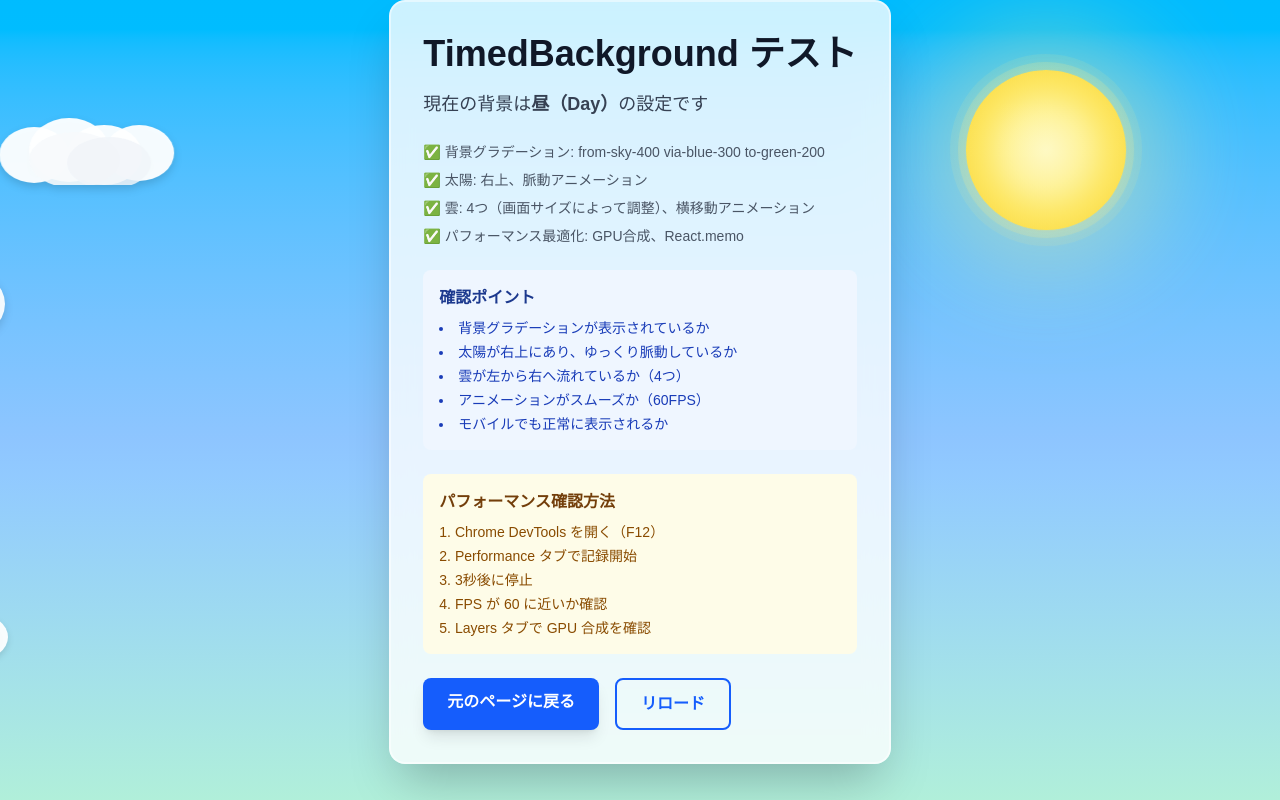
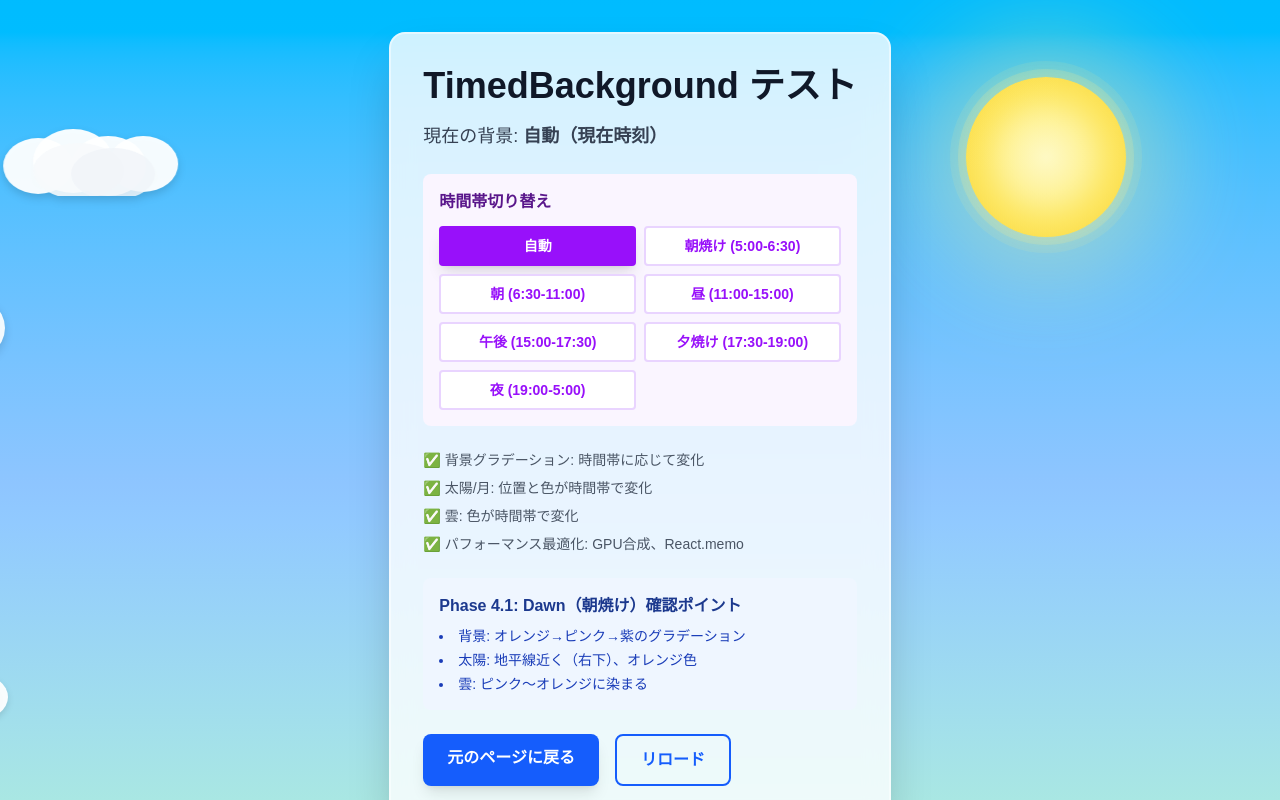
Before and after one commit to AliceWonerfulWorld/mounting_mountain, a Next.js app: page /test-background in a window 1280 px wide. Shown: the top 800 px of the page. Built offline with nearby package versions, Linux system fonts and the light colour scheme; no server answers.

Commit message:
feat: implement time-based background changes and debug mode support

```diff
--- a/src/app/test-background/page.tsx
+++ b/src/app/test-background/page.tsx
@@ -3,16 +3,18 @@
 import { useState, useEffect } from "react";
 import Link from "next/link";
 import { TimedBackground } from "@/components/background/TimedBackground";
+import type { TimeOfDay } from "@/lib/timeOfDayConfig";
 
 /**
  * TimedBackground コンポーネントのテストページ
- * Phase 2: 新しいコンポーネントの動作確認用
+ * Phase 4: 各時間帯の背景を確認
  *
  * アクセス方法: http://localhost:3000/test-background
  */
 export default function TestBackgroundPage() {
   const [windowWidth, setWindowWidth] = useState<number | null>(null);
   const [cloudCount, setCloudCount] = useState<number | null>(null);
+  const [debugTime, setDebugTime] = useState<TimeOfDay | undefined>(undefined);
 
   useEffect(() => {
     // クライアント側でのみ実行
@@ -33,48 +35,74 @@ export default function TestBackgroundPage() {
     return () => window.removeEventListener('resize', updateDimensions);
   }, []);
 
+  const timeLabels: Record<TimeOfDay, string> = {
+    dawn: "朝焼け (5:00-6:30)",
+    morning: "朝 (6:30-11:00)",
+    day: "昼 (11:00-15:00)",
+    afternoon: "午後 (15:00-17:30)",
+    sunset: "夕焼け (17:30-19:00)",
+    night: "夜 (19:00-5:00)",
+  };
+
   return (
     <div className="relative min-h-screen overflow-hidden text-gray-900">
       {/* TimedBackground コンポーネントをテスト */}
-      <TimedBackground />
+      <TimedBackground debugTimeOfDay={debugTime} />
 
       {/* テスト用のコンテンツ */}
-      <div className="relative z-10 flex min-h-screen flex-col items-center justify-center px-6">
-        <div className="mb-8 rounded-2xl border-2 border-white/50 bg-white/80 p-8 shadow-2xl backdrop-blur-md">
+      <div className="relative z-10 flex min-h-screen flex-col items-center justify-center px-6 py-8">
+        <div className="mb-8 rounded-2xl border-2 border-white/50 bg-white/80 p-8 shadow-2xl backdrop-blur-md max-w-2xl">
           <h1 className="mb-4 text-4xl font-black text-gray-900">
             TimedBackground テスト
           </h1>
           <p className="mb-6 text-lg text-gray-700">
-            現在の背景は<strong>昼（Day）</strong>の設定です
+            現在の背景: <strong>{debugTime ? timeLabels[debugTime] : '自動（現在時刻）'}</strong>
           </p>
 
+          {/* 時間帯切り替えボタン */}
+          <div className="mb-6 rounded-lg bg-purple-50 p-4">
+            <h2 className="mb-3 font-bold text-purple-900">時間帯切り替え</h2>
+            <div className="grid grid-cols-2 gap-2">
+              <button
+                onClick={() => setDebugTime(undefined)}
+                className={`rounded px-3 py-2 text-sm font-bold transition-all ${
+                  debugTime === undefined
+                    ? 'bg-purple-600 text-white shadow-lg'
+                    : 'bg-white text-purple-600 border-2 border-purple-200 hover:bg-purple-50'
+                }`}
+              >
+                自動
+              </button>
+              {(Object.keys(timeLabels) as TimeOfDay[]).map((time) => (
+                <button
+                  key={time}
+                  onClick={() => setDebugTime(time)}
+                  className={`rounded px-3 py-2 text-sm font-bold transition-all ${
+                    debugTime === time
+                      ? 'bg-purple-600 text-white shadow-lg'
+                      : 'bg-white text-purple-600 border-2 border-purple-200 hover:bg-purple-50'
+                  }`}
+                >
+                  {timeLabels[time]}
+                </button>
+              ))}
+            </div>
+          </div>
+
           <div className="mb-6 space-y-2 text-sm text-gray-600">
-            <p>✅ 背景グラデーション: from-sky-400 via-blue-300 to-green-200</p>
-            <p>✅ 太陽: 右上、脈動アニメーション</p>
-            <p>✅ 雲: 4つ（画面サイズによって調整）、横移動アニメーション</p>
+            <p>✅ 背景グラデーション: 時間帯に応じて変化</p>
+            <p>✅ 太陽/月: 位置と色が時間帯で変化</p>
+            <p>✅ 雲: 色が時間帯で変化</p>
             <p>✅ パフォーマンス最適化: GPU合成、React.memo</p>
           </div>
 
           <div className="mb-6 rounded-lg bg-blue-50 p-4">
-            <h2 className="mb-2 font-bold text-blue-900">確認ポイント</h2>
+            <h2 className="mb-2 font-bold text-blue-900">Phase 4.1: Dawn（朝焼け）確認ポイント</h2>
             <ul className="list-inside list-disc space-y-1 text-sm text-blue-800">
-              <li>背景グラデーションが表示されているか</li>
-              <li>太陽が右上にあり、ゆっくり脈動しているか</li>
-              <li>雲が左から右へ流れているか（4つ）</li>
-              <li>アニメーションがスムーズか（60FPS）</li>
-              <li>モバイルでも正常に表示されるか</li>
+              <li>背景: オレンジ→ピンク→紫のグラデーション</li>
+              <li>太陽: 地平線近く（右下）、オレンジ色</li>
+              <li>雲: ピンク〜オレンジに染まる</li>
             </ul>
-          </div>
-
-          <div className="mb-6 rounded-lg bg-yellow-50 p-4">
-            <h2 className="mb-2 font-bold text-yellow-900">パフォーマンス確認方法</h2>
-            <ol className="list-inside list-decimal space-y-1 text-sm text-yellow-800">
-              <li>Chrome DevTools を開く（F12）</li>
-              <li>Performance タブで記録開始</li>
-              <li>3秒後に停止</li>
-              <li>FPS が 60 に近いか確認</li>
-              <li>Layers タブで GPU 合成を確認</li>
-            </ol>
           </div>
 
           <div className="flex gap-4">
--- a/src/components/background/TimedBackground.tsx
+++ b/src/components/background/TimedBackground.tsx
@@ -2,12 +2,14 @@
 
 import React, { useState, useEffect } from "react";
 import { motion } from "framer-motion";
+import { useTimeOfDayExtended } from "@/hooks/useTimeOfDay";
+import type { TimeOfDay } from "@/lib/timeOfDayConfig";
 
 /**
  * TimedBackground コンポーネント
  *
  * 時間帯に応じて背景を変化させるコンポーネント
- * Phase 2: 現在は昼の背景のみを完全再現（時間帯切り替えは Phase 4 で実装）
+ * Phase 4: 各時間帯の背景を実装
  *
  * パフォーマンス最適化:
  * - React.memo でラップ
@@ -15,12 +17,142 @@ import { motion } from "framer-motion";
  * - 画面サイズに応じて雲の表示数を調整
  */
 
-interface TimedBackgroundProps {
-  /** デバッグ用: 時間帯を強制指定（Phase 4で使用） */
-  timeOfDay?: string;
+// 時間帯ごとの背景設定
+interface TimeConfig {
+  skyGradient: string;
+  sun: {
+    position: string;
+    size: string;
+    coreGradient: string;
+    glowGradient1: string;
+    glowGradient2: string;
+    shadowColor: string;
+  };
+  clouds: {
+    fill: string;
+    fillAlt1: string;
+    fillAlt2: string;
+    opacity: number;
+  };
 }
 
-const TimedBackgroundComponent: React.FC<TimedBackgroundProps> = ({ timeOfDay = 'day' }) => {
+const TIME_CONFIGS: Record<TimeOfDay, TimeConfig> = {
+  dawn: {
+    skyGradient: "from-orange-300 via-pink-300 to-purple-400",
+    sun: {
+      position: "right-[15%] bottom-[15%]", // 地平線近く
+      size: "h-32 w-32",
+      coreGradient: "radial-gradient(circle, #fed7aa 0%, #fdba74 30%, #fb923c 60%, #f97316 100%)",
+      glowGradient1: "radial-gradient(circle, rgba(251, 146, 60, 0.5) 0%, rgba(249, 115, 22, 0.25) 50%, transparent 100%)",
+      glowGradient2: "radial-gradient(circle, rgba(251, 146, 60, 0.3) 0%, rgba(249, 115, 22, 0.15) 40%, transparent 100%)",
+      shadowColor: "rgba(251, 146, 60, 0.4)",
+    },
+    clouds: {
+      fill: "#fecaca", // ピンク系
+      fillAlt1: "#fde68a", // 薄いオレンジ
+      fillAlt2: "#fed7aa", // 薄いピーチ
+      opacity: 0.85,
+    },
+  },
+  morning: {
+    skyGradient: "from-sky-300 via-blue-200 to-green-100",
+    sun: {
+      position: "right-[12%] top-[20%]",
+      size: "h-36 w-36",
+      coreGradient: "radial-gradient(circle, #fef9c3 0%, #fef08a 30%, #fde047 60%, #facc15 100%)",
+      glowGradient1: "radial-gradient(circle, rgba(254, 249, 195, 0.6) 0%, rgba(254, 240, 138, 0.3) 50%, transparent 100%)",
+      glowGradient2: "radial-gradient(circle, rgba(254, 249, 195, 0.4) 0%, rgba(254, 240, 138, 0.2) 40%, transparent 100%)",
+      shadowColor: "rgba(254, 240, 138, 0.4)",
+    },
+    clouds: {
+      fill: "white",
+      fillAlt1: "#f8fafc",
+      fillAlt2: "#f1f5f9",
+      opacity: 0.95,
+    },
+  },
+  day: {
+    skyGradient: "from-sky-400 via-blue-300 to-green-200",
+    sun: {
+      position: "right-[12%] top-[8%]",
+      size: "h-40 w-40",
+      coreGradient: "radial-gradient(circle, #fef9c3 0%, #fef08a 30%, #fde047 60%, #facc15 100%)",
+      glowGradient1: "radial-gradient(circle, rgba(254, 249, 195, 0.6) 0%, rgba(254, 240, 138, 0.3) 50%, transparent 100%)",
+      glowGradient2: "radial-gradient(circle, rgba(254, 249, 195, 0.4) 0%, rgba(254, 240, 138, 0.2) 40%, transparent 100%)",
+      shadowColor: "rgba(254, 240, 138, 0.4)",
+    },
+    clouds: {
+      fill: "white",
+      fillAlt1: "#f8fafc",
+      fillAlt2: "#f1f5f9",
+      opacity: 0.95,
+    },
+  },
+  afternoon: {
+    skyGradient: "from-sky-400 via-blue-300 to-green-200",
+    sun: {
+      position: "right-[12%] top-[8%]",
+      size: "h-40 w-40",
+      coreGradient: "radial-gradient(circle, #fef9c3 0%, #fef08a 30%, #fde047 60%, #facc15 100%)",
+      glowGradient1: "radial-gradient(circle, rgba(254, 249, 195, 0.6) 0%, rgba(254, 240, 138, 0.3) 50%, transparent 100%)",
+      glowGradient2: "radial-gradient(circle, rgba(254, 249, 195, 0.4) 0%, rgba(254, 240, 138, 0.2) 40%, transparent 100%)",
+      shadowColor: "rgba(254, 240, 138, 0.4)",
+    },
+    clouds: {
+      fill: "white",
+      fillAlt1: "#f8fafc",
+      fillAlt2: "#f1f5f9",
+      opacity: 0.95,
+    },
+  },
+  sunset: {
+    skyGradient: "from-sky-400 via-blue-300 to-green-200",
+    sun: {
+      position: "right-[12%] top-[8%]",
+      size: "h-40 w-40",
+      coreGradient: "radial-gradient(circle, #fef9c3 0%, #fef08a 30%, #fde047 60%, #facc15 100%)",
+      glowGradient1: "radial-gradient(circle, rgba(254, 249, 195, 0.6) 0%, rgba(254, 240, 138, 0.3) 50%, transparent 100%)",
+      glowGradient2: "radial-gradient(circle, rgba(254, 249, 195, 0.4) 0%, rgba(254, 240, 138, 0.2) 40%, transparent 100%)",
+      shadowColor: "rgba(254, 240, 138, 0.4)",
+    },
+    clouds: {
+      fill: "white",
+      fillAlt1: "#f8fafc",
+      fillAlt2: "#f1f5f9",
+      opacity: 0.95,
+    },
+  },
+  night: {
+    skyGradient: "from-sky-400 via-blue-300 to-green-200",
+    sun: {
+      position: "right-[12%] top-[8%]",
+      size: "h-40 w-40",
+      coreGradient: "radial-gradient(circle, #fef9c3 0%, #fef08a 30%, #fde047 60%, #facc15 100%)",
+      glowGradient1: "radial-gradient(circle, rgba(254, 249, 195, 0.6) 0%, rgba(254, 240, 138, 0.3) 50%, transparent 100%)",
+      glowGradient2: "radial-gradient(circle, rgba(254, 249, 195, 0.4) 0%, rgba(254, 240, 138, 0.2) 40%, transparent 100%)",
+      shadowColor: "rgba(254, 240, 138, 0.4)",
+    },
+    clouds: {
+      fill: "white",
+      fillAlt1: "#f8fafc",
+      fillAlt2: "#f1f5f9",
+      opacity: 0.95,
+    },
+  },
+};
+
+interface TimedBackgroundProps {
+  /** デバッグ用: 時間帯を強制指定 */
+  debugTimeOfDay?: TimeOfDay;
+}
+
+const TimedBackgroundComponent: React.FC<TimedBackgroundProps> = ({ debugTimeOfDay }) => {
+  // 現在の時間帯を取得
+  const { timeOfDay: currentTimeOfDay } = useTimeOfDayExtended();
+  const timeOfDay = debugTimeOfDay || currentTimeOfDay;
+
+  // 時間帯に応じた設定を取得
+  const config = TIME_CONFIGS[timeOfDay];
   // 画面幅に応じて雲の数を調整（パフォーマンス最適化）
   // SSR時は4つ、クライアント側で画面サイズに応じて調整
   const [cloudCount, setCloudCount] = useState(4);
@@ -49,7 +181,7 @@ const TimedBackgroundComponent: React.FC<TimedBackgroundProps> = ({ timeOfDay =
   return (
     <>
       {/* 背景グラデーション */}
-      <div className="absolute inset-0 bg-gradient-to-b from-sky-400 via-blue-300 to-green-200" />
+      <div className={`absolute inset-0 bg-gradient-to-b ${config.skyGradient}`} />
 
       {/* 太陽と雲のレイヤー */}
       <div className="pointer-events-none absolute inset-0 overflow-hidden">
@@ -63,7 +195,7 @@ const TimedBackgroundComponent: React.FC<TimedBackgroundProps> = ({ timeOfDay =
             repeat: Infinity,
             ease: "easeInOut"
           }}
-          className="absolute right-[12%] top-[8%] h-40 w-40"
+          className={`absolute ${config.sun.position} ${config.sun.size}`}
           style={{
             willChange: 'transform',
             transform: 'translateZ(0)', // GPU合成
@@ -74,23 +206,28 @@ const TimedBackgroundComponent: React.FC<TimedBackgroundProps> = ({ timeOfDay =
             <div
               className="absolute inset-0 rounded-full"
               style={{
-                background: 'radial-gradient(circle, #fef9c3 0%, #fef08a 30%, #fde047 60%, #facc15 100%)'
+                background: config.sun.coreGradient
               }}
             />
             {/* Outer glow layers */}
             <div
               className="absolute -inset-2 rounded-full"
               style={{
-                background: 'radial-gradient(circle, rgba(254, 249, 195, 0.6) 0%, rgba(254, 240, 138, 0.3) 50%, transparent 100%)'
+                background: config.sun.glowGradient1
               }}
             />
             <div
               className="absolute -inset-4 rounded-full"
               style={{
-                background: 'radial-gradient(circle, rgba(254, 249, 195, 0.4) 0%, rgba(254, 240, 138, 0.2) 40%, transparent 100%)'
+                background: config.sun.glowGradient2
               }}
             />
-            <div className="absolute inset-0 rounded-full shadow-[0_0_100px_40px_rgba(254,240,138,0.4)]" />
+            <div
+              className="absolute inset-0 rounded-full"
+              style={{
+                boxShadow: `0 0 100px 40px ${config.sun.shadowColor}`
+              }}
+            />
           </div>
         </motion.div>
 
@@ -106,12 +243,12 @@ const TimedBackgroundComponent: React.FC<TimedBackgroundProps> = ({ timeOfDay =
             }}
           >
             <svg width="220" height="80" viewBox="0 0 220 80" className="drop-shadow-lg">
-              <ellipse cx="50" cy="50" rx="35" ry="28" fill="white" opacity="0.95" />
-              <ellipse cx="85" cy="45" rx="40" ry="32" fill="white" opacity="0.95" />
-              <ellipse cx="120" cy="50" rx="38" ry="30" fill="white" opacity="0.95" />
-              <ellipse cx="155" cy="48" rx="35" ry="28" fill="white" opacity="0.95" />
-              <ellipse cx="90" cy="55" rx="45" ry="28" fill="#f8fafc" opacity="0.9" />
-              <ellipse cx="125" cy="58" rx="42" ry="26" fill="#f1f5f9" opacity="0.85" />
+              <ellipse cx="50" cy="50" rx="35" ry="28" fill={config.clouds.fill} opacity={config.clouds.opacity} />
+              <ellipse cx="85" cy="45" rx="40" ry="32" fill={config.clouds.fill} opacity={config.clouds.opacity} />
+              <ellipse cx="120" cy="50" rx="38" ry="30" fill={config.clouds.fill} opacity={config.clouds.opacity} />
+              <ellipse cx="155" cy="48" rx="35" ry="28" fill={config.clouds.fill} opacity={config.clouds.opacity} />
+              <ellipse cx="90" cy="55" rx="45" ry="28" fill={config.clouds.fillAlt1} opacity={config.clouds.opacity - 0.05} />
+              <ellipse cx="125" cy="58" rx="42" ry="26" fill={config.clouds.fillAlt2} opacity={config.clouds.opacity - 0.1} />
             </svg>
           </motion.div>
         )}
@@ -127,12 +264,12 @@ const TimedBackgroundComponent: React.FC<TimedBackgroundProps> = ({ timeOfDay =
             }}
           >
             <svg width="280" height="100" viewBox="0 0 280 100" className="drop-shadow-lg">
-              <ellipse cx="60" cy="60" rx="45" ry="35" fill="white" opacity="0.92" />
-              <ellipse cx="110" cy="55" rx="50" ry="40" fill="white" opacity="0.92" />
-              <ellipse cx="160" cy="60" rx="48" ry="38" fill="white" opacity="0.92" />
-              <ellipse cx="210" cy="58" rx="45" ry="36" fill="white" opacity="0.92" />
-              <ellipse cx="115" cy="68" rx="55" ry="35" fill="#f8fafc" opacity="0.88" />
-              <ellipse cx="165" cy="70" rx="52" ry="32" fill="#f1f5f9" opacity="0.83" />
+              <ellipse cx="60" cy="60" rx="45" ry="35" fill={config.clouds.fill} opacity={config.clouds.opacity - 0.03} />
+              <ellipse cx="110" cy="55" rx="50" ry="40" fill={config.clouds.fill} opacity={config.clouds.opacity - 0.03} />
+              <ellipse cx="160" cy="60" rx="48" ry="38" fill={config.clouds.fill} opacity={config.clouds.opacity - 0.03} />
+              <ellipse cx="210" cy="58" rx="45" ry="36" fill={config.clouds.fill} opacity={config.clouds.opacity - 0.03} />
+              <ellipse cx="115" cy="68" rx="55" ry="35" fill={config.clouds.fillAlt1} opacity={config.clouds.opacity - 0.07} />
+              <ellipse cx="165" cy="70" rx="52" ry="32" fill={config.clouds.fillAlt2} opacity={config.clouds.opacity - 0.12} />
             </svg>
           </motion.div>
         )}
@@ -148,12 +285,12 @@ const TimedBackgroundComponent: React.FC<TimedBackgroundProps> = ({ timeOfDay =
             }}
           >
             <svg width="200" height="70" viewBox="0 0 200 70" className="drop-shadow-lg">
-              <ellipse cx="45" cy="45" rx="32" ry="25" fill="white" opacity="0.94" />
-              <ellipse cx="75" cy="42" rx="36" ry="28" fill="white" opacity="0.94" />
-              <ellipse cx="110" cy="45" rx="35" ry="27" fill="white" opacity="0.94" />
-              <ellipse cx="140" cy="43" rx="32" ry="25" fill="white" opacity="0.94" />
-              <ellipse cx="80" cy="50" rx="40" ry="25" fill="#f8fafc" opacity="0.9" />
-              <ellipse cx="115" cy="52" rx="38" ry="23" fill="#f1f5f9" opacity="0.86" />
+              <ellipse cx="45" cy="45" rx="32" ry="25" fill={config.clouds.fill} opacity={config.clouds.opacity - 0.01} />
+              <ellipse cx="75" cy="42" rx="36" ry="28" fill={config.clouds.fill} opacity={config.clouds.opacity - 0.01} />
+              <ellipse cx="110" cy="45" rx="35" ry="27" fill={config.clouds.fill} opacity={config.clouds.opacity - 0.01} />
+              <ellipse cx="140" cy="43" rx="32" ry="25" fill={config.clouds.fill} opacity={config.clouds.opacity - 0.01} />
+              <ellipse cx="80" cy="50" rx="40" ry="25" fill={config.clouds.fillAlt1} opacity={config.clouds.opacity - 0.05} />
+              <ellipse cx="115" cy="52" rx="38" ry="23" fill={config.clouds.fillAlt2} opacity={config.clouds.opacity - 0.09} />
             </svg>
           </motion.div>
         )}
@@ -169,12 +306,12 @@ const TimedBackgroundComponent: React.FC<TimedBackgroundProps> = ({ timeOfDay =
             }}
           >
             <svg width="180" height="65" viewBox="0 0 180 65" className="drop-shadow-md">
-              <ellipse cx="40" cy="42" rx="30" ry="23" fill="white" opacity="0.93" />
-              <ellipse cx="68" cy="39" rx="33" ry="26" fill="white" opacity="0.93" />
-              <ellipse cx="100" cy="42" rx="32" ry="25" fill="white" opacity="0.93" />
-              <ellipse cx="128" cy="40" rx="30" ry="23" fill="white" opacity="0.93" />
-              <ellipse cx="72" cy="47" rx="37" ry="23" fill="#f8fafc" opacity="0.89" />
-              <ellipse cx="105" cy="49" rx="35" ry="21" fill="#f1f5f9" opacity="0.85" />
+              <ellipse cx="40" cy="42" rx="30" ry="23" fill={config.clouds.fill} opacity={config.clouds.opacity - 0.02} />
+              <ellipse cx="68" cy="39" rx="33" ry="26" fill={config.clouds.fill} opacity={config.clouds.opacity - 0.02} />
+              <ellipse cx="100" cy="42" rx="32" ry="25" fill={config.clouds.fill} opacity={config.clouds.opacity - 0.02} />
+              <ellipse cx="128" cy="40" rx="30" ry="23" fill={config.clouds.fill} opacity={config.clouds.opacity - 0.02} />
+              <ellipse cx="72" cy="47" rx="37" ry="23" fill={config.clouds.fillAlt1} opacity={config.clouds.opacity - 0.06} />
+              <ellipse cx="105" cy="49" rx="35" ry="21" fill={config.clouds.fillAlt2} opacity={config.clouds.opacity - 0.1} />
             </svg>
           </motion.div>
         )}
--- a/src/hooks/useTimeOfDay.ts
+++ b/src/hooks/useTimeOfDay.ts
@@ -78,9 +78,9 @@ export function useTimeOfDayExtended(): TimeOfDayInfo {
     }
   }, []);
 
-  // デバッグモード対応
+  // デバッグモード対応（SSR対応）
   const debugTimeOfDay =
-    process.env.NODE_ENV === "development"
+    process.env.NODE_ENV === "development" && typeof window !== 'undefined'
       ? ((window as any).__DEBUG_TIME_OF_DAY as NewTimeOfDay | undefined)
       : undefined;
 
```
